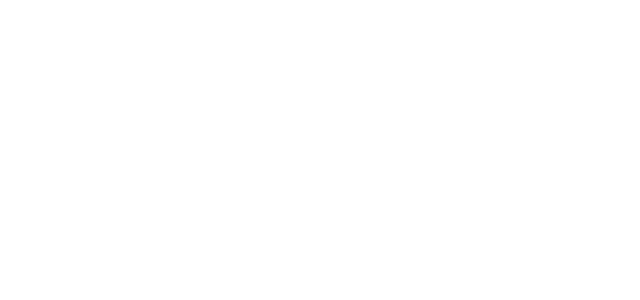
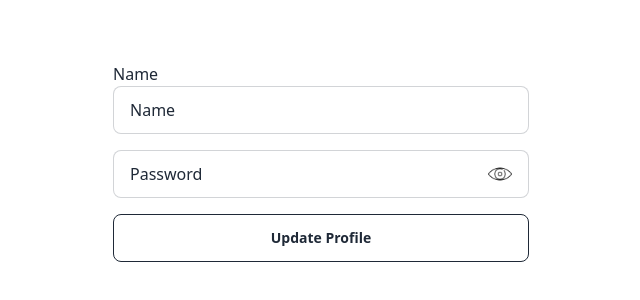
Before and after one commit to sotesh1516/StudentStash, a React (Create React App) app in the folder frontend/: page /profile in a window 1280 px wide. Shown: the part 230-530 px from the top of the page, without its empty margins (319-959 px from the left). Built offline with nearby package versions, Linux system fonts and the light colour scheme.

Commit message:
updated profile.js

```diff
--- a/frontend/src/components/profile.js
+++ b/frontend/src/components/profile.js
@@ -1,6 +1,81 @@
+import { useState } from 'react';
+import eyeImage from '../images/eye.png';
+import "../style.css";
+
 export default function Profile() {
+
+    const [user, setUser] = useState({
+        name: "",
+        password: "",
+        error: false
+    });
+
+    const [showPassword, setShowPassword] = useState(false);
+
+    const [message, setMessage] = useState("");
+
+    const handleChange = (event) => {
+        const { name, value } = event.target;
+        setUser({ ...user, [name]: value });
+    };
+
+    const revealPassword = () => {
+        setShowPassword(prev => !prev);
+    };
+
+    const handleSubmit = () => {
+        if (!user.name || !user.password) {
+            setMessage("Both fields are required!");
+            setUser({ ...user, error: true });
+            return;
+        }
+
+        if (user.password.length < 8) {
+            setMessage("Password must be at least 8 characters long.");
+            setUser({ ...user, error: true });
+            return;
+        }
+
+        setUser({ ...user, error: false });
+        // Handle the update logic here (e.g., sending the data to a backend service)
+    };
+
     return (
         <>
+            <div className="flex items-center justify-center">
+                {user.error && (
+                    <div role="alert" className="alert alert-warning w-auto p-2 mt-3 inline-flex items-center justify-center">
+                        <svg
+                            xmlns="http://www.w3.org/2000/svg"
+                            className="h-6 w-6 shrink-0 stroke-current"
+                            fill="none"
+                            viewBox="0 0 24 24">
+                            <path
+                                strokeLinecap="round"
+                                strokeLinejoin="round"
+                                strokeWidth="2"
+                                d="M12 9v2m0 4h.01m-6.938 4h13.856c1.54 0 2.502-1.667 1.732-3L13.732 4c-.77-1.333-2.694-1.333-3.464 0L3.34 16c-.77 1.333.192 3 1.732 3z" />
+                        </svg>
+                        <span>{message}</span>
+                    </div>
+                )}
+            </div>
+
+            <div className="flex justify-center items-center min-h-screen">
+                <div className="w-full max-w-md p-4">
+                    <h3>Name</h3>
+                    <label className="input input-bordered flex items-center gap-2 mb-4">
+                        Name
+                        <input type="text" className="grow" placeholder="" name='name' value={user.name} onChange={handleChange} />
+                    </label>
+                    <label className="input input-bordered flex items-center gap-2 mb-4">
+                        Password
+                        <input type={showPassword ? "text" : "password"} className="grow" placeholder="" name='password' value={user.password} onChange={handleChange} />
+                        <button><img src={eyeImage} alt="Show Password" className="w-6 h-6 cursor-pointer transition duration-300 hover:brightness-210" onClick={revealPassword} /></button>
+                    </label>
+                    <button className="btn btn-outline w-full mb-4" onClick={handleSubmit}>Update Profile</button>
+                </div>
+            </div>
         </>
-    )
+    );
 }
```
